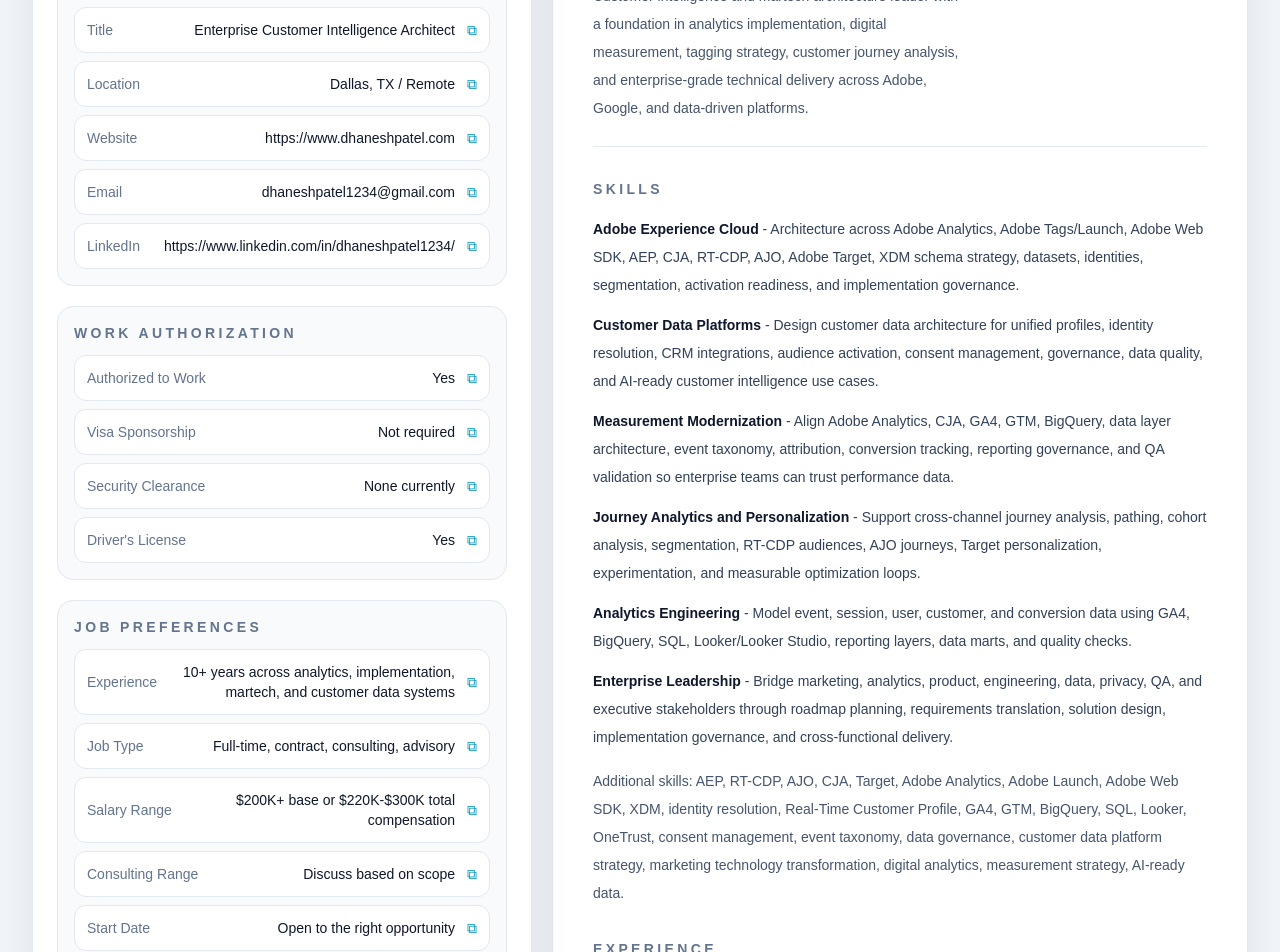
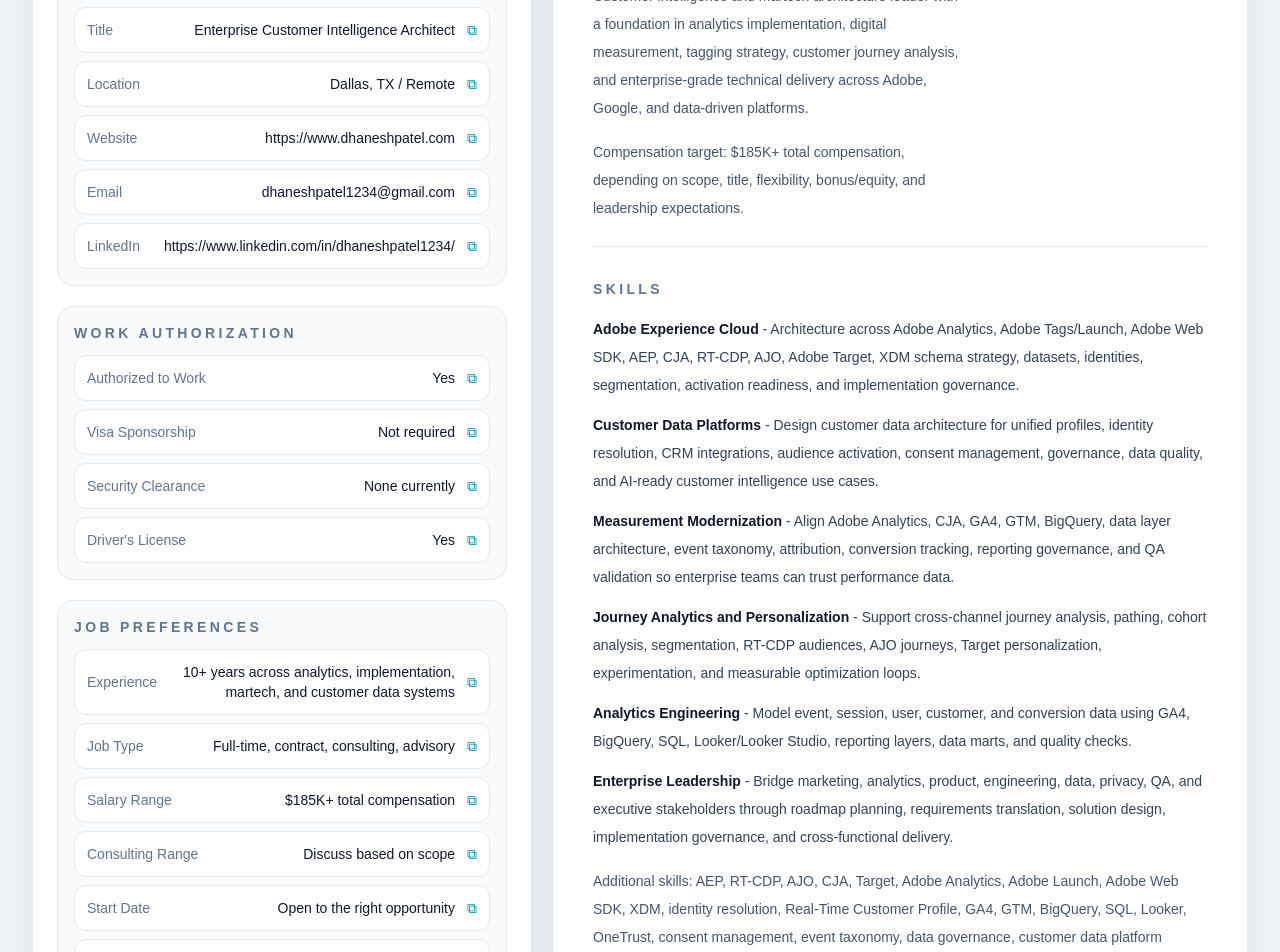
Before and after one commit to dhanesh939/portfolio, a Next.js app: page /resume-director-enterprise-customer-intelligence-architecture in a window 1280 px wide. Shown: the part 380-1332 px from the top of the page. Built offline with nearby package versions, Linux system fonts and the light colour scheme.

Commit message:
Update compensation language across resume

```diff
--- a/src/app/resume-director-enterprise-customer-intelligence-architecture/page.tsx
+++ b/src/app/resume-director-enterprise-customer-intelligence-architecture/page.tsx
@@ -35,7 +35,7 @@
     rows: [
       { label: "Experience", value: "10+ years across analytics, implementation, martech, and customer data systems" },
       { label: "Job Type", value: "Full-time, contract, consulting, advisory" },
-      { label: "Salary Range", value: "$200K+ base or $220K-$300K total compensation" },
+      { label: "Salary Range", value: "$185K+ total compensation" },
       { label: "Consulting Range", value: "Discuss based on scope" },
       { label: "Start Date", value: "Open to the right opportunity" },
       { label: "Location Preference", value: "Dallas, TX / Remote / Hybrid / selective relocation" },
@@ -186,6 +186,9 @@
                   <p className="mt-4 max-w-3xl text-sm leading-7 text-slate-600">
                     Customer intelligence and martech architecture leader with a foundation in analytics implementation, digital measurement, tagging strategy, customer journey analysis, and enterprise-grade technical delivery across Adobe, Google, and data-driven platforms.
                   </p>
+                  <p className="mt-4 max-w-3xl text-sm leading-7 text-slate-600">
+                    Compensation target: $185K+ total compensation, depending on scope, title, flexibility, bonus/equity, and leadership expectations.
+                  </p>
                 </div>
                 <div className="text-sm leading-7 text-slate-600">
                   <p>dhaneshpatel1234@gmail.com</p>
```
Also changed, not shown: 1 other file (tests, documents, lock files or other folders).
